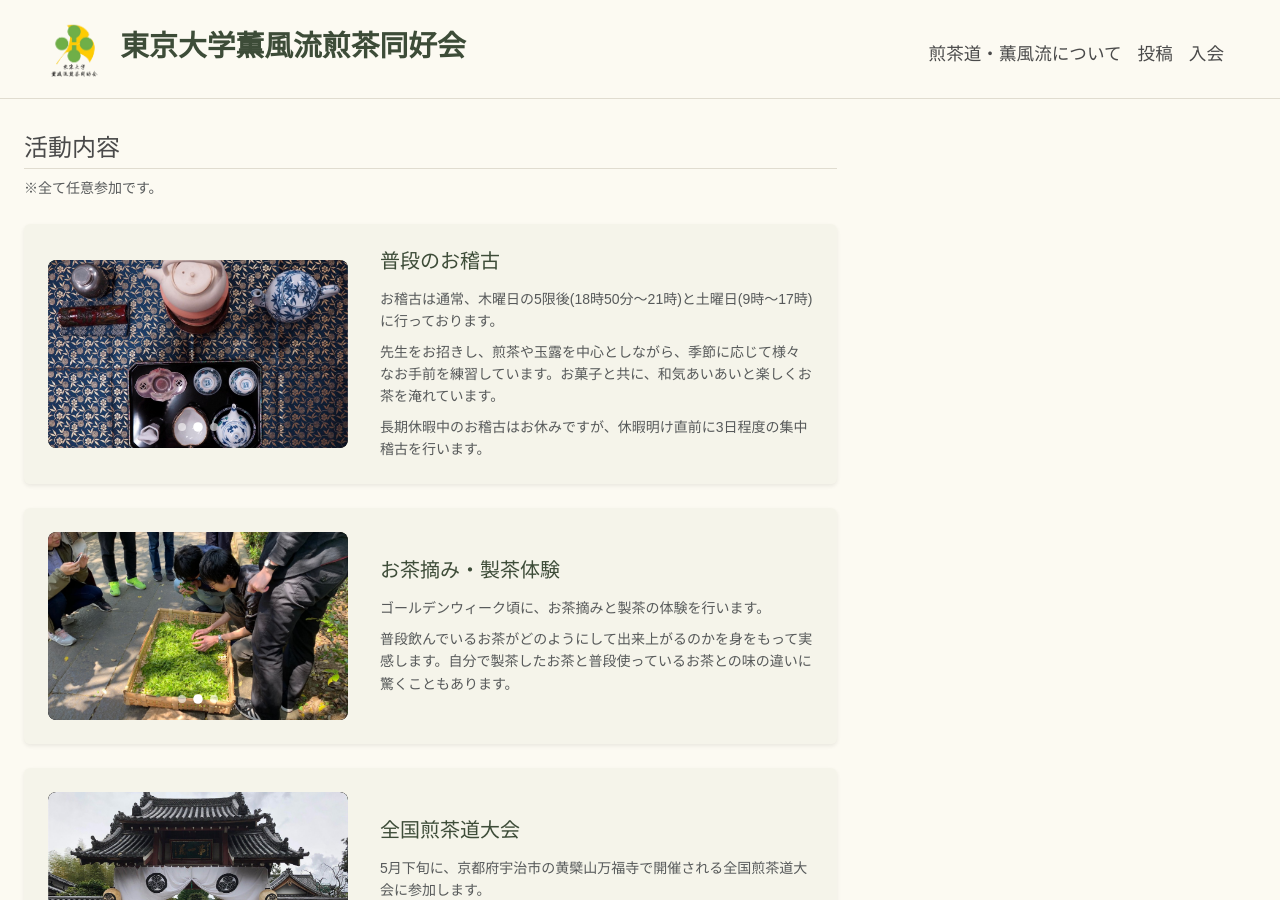
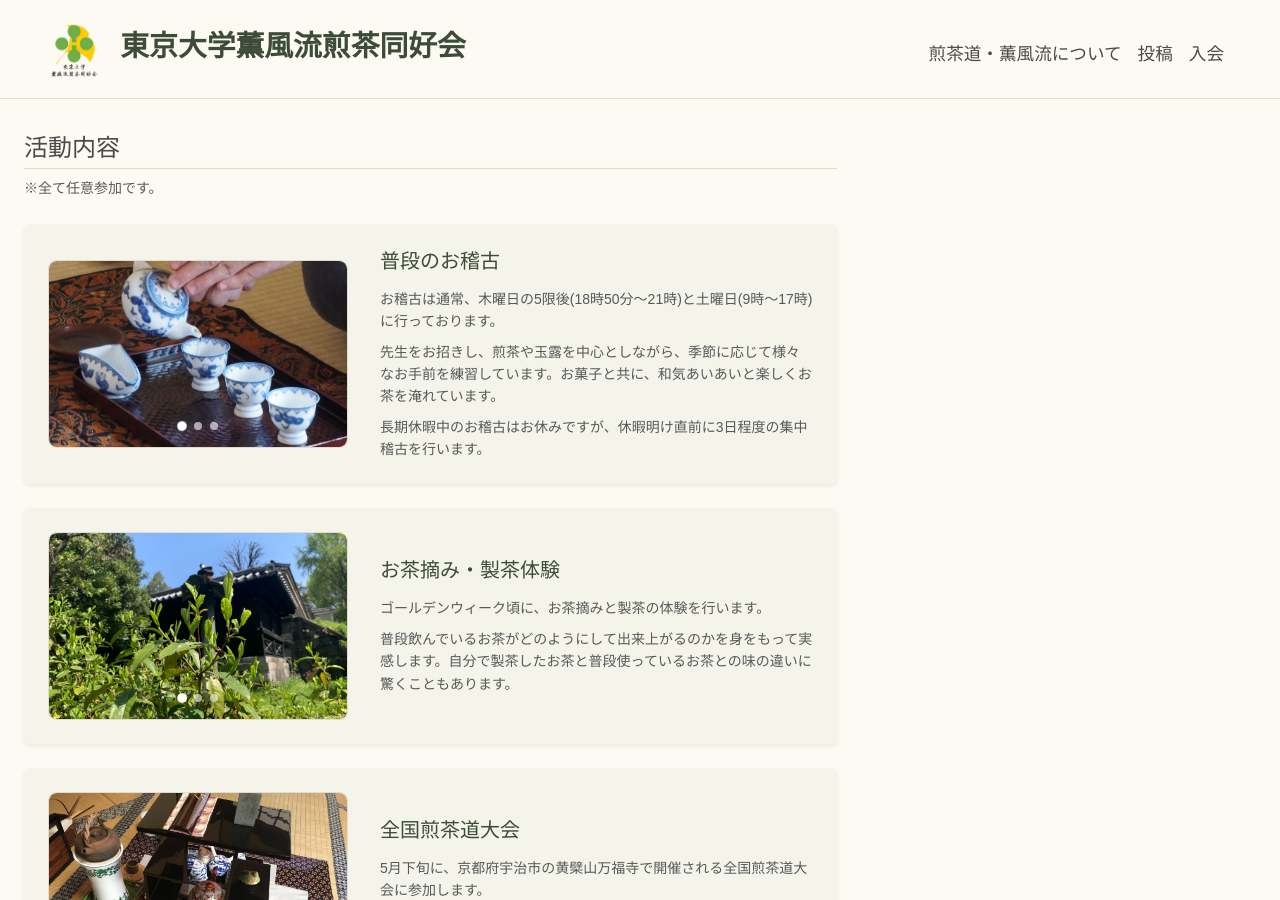
Before and after one commit to citrusml/sencha_ut, a Jekyll site: the page built from index.html, in a window 1280 px wide and 900 px high, scrolled down 1851 px. Built offline with Jekyll 4.4.1, drawn with Linux system fonts in a browser that asks for light colours; some web fonts are replaced; comment, search, counter and statistics services are not loaded.

Commit message:
localslideshow調整

```diff
--- a/assets/css/style.css
+++ b/assets/css/style.css
@@ -666,6 +666,7 @@
     overflow: hidden;
     display: block;
     max-width: 500px;
+    border: 0.5px solid var(--color-border);
   }
 
   /* local slideshow: overlap slides and cross-fade (like top slideshow) */
@@ -679,7 +680,6 @@
     /* allow larger slides on desktop */
     aspect-ratio: 16/10;
     /* maintain consistent aspect ratio */
-    background-color: #000;
     border-radius: 8px;
   }
 
@@ -704,6 +704,7 @@
     height: 100%;
     object-fit: cover;
     object-position: center center;
+    border-color: var(--color-border);
   }
 
   .local-dots {
--- a/index.html
+++ b/index.html
@@ -79,7 +79,7 @@
         <div class="bg-accent-soft p-4 my-4 rounded shadow-sm">
           <div class="responsive-section align-items-center">
             <div class="responsive-image rounded overflow-hidden">
-              <div class="local-slideshow" data-interval="3000">
+              <div class="local-slideshow" data-interval="6000">
                 <div class="local-slide active"><img src="{{ "/assets/images/slide/お稽古の様子2.jpg" | relative_url }}" alt="普段のお稽古1" loading="lazy"></div>
                 <div class="local-slide"><img src="{{ "/assets/images/slide/お稽古の様子3.jpg" | relative_url }}" alt="普段のお稽古2" loading="lazy"></div>
                 <div class="local-slide"><img src="{{ "/assets/images/slide/お稽古の様子.png" | relative_url }}" alt="普段のお稽古3" loading="lazy"></div>
@@ -104,7 +104,7 @@
         <div class="bg-accent-soft p-4 my-4 rounded shadow-sm">
           <div class="responsive-section align-items-center">
             <div class="responsive-image rounded overflow-hidden">
-              <div class="local-slideshow" data-interval="3000">
+              <div class="local-slideshow" data-interval="6000">
                 <div class="local-slide active"><img src="{{ "/assets/images/slide/製茶体験3.jpg" | relative_url }}" alt="お茶摘み・製茶体験1" loading="lazy"></div>
                 <div class="local-slide"><img src="{{ "/assets/images/slide/製茶体験2.jpg" | relative_url }}" alt="お茶摘み・製茶体験2" loading="lazy"></div>
                 <div class="local-slide"><img src="{{ "/assets/images/slide/製茶体験.jpg" | relative_url }}" alt="お茶摘み・製茶体験3" loading="lazy"></div>
@@ -126,7 +126,7 @@
         <div class="bg-accent-soft p-4 my-4 rounded shadow-sm">
           <div class="responsive-section align-items-center">
             <div class="responsive-image rounded overflow-hidden">
-              <div class="local-slideshow" data-interval="3000">
+              <div class="local-slideshow" data-interval="6000">
                 <div class="local-slide active"><img src="{{ "/assets/images/slide/黄檗4.jpg" | relative_url }}" alt="全国煎茶道大会1" loading="lazy"></div>
                 <div class="local-slide"><img src="{{ "/assets/images/slide/黄檗3.jpg" | relative_url }}" alt="全国煎茶道大会2" loading="lazy"></div>
                 <div class="local-slide"><img src="{{ "/assets/images/slide/黄檗2.jpg" | relative_url }}" alt="全国煎茶道大会3" loading="lazy"></div>
@@ -148,7 +148,10 @@
         <div class="bg-accent-soft p-4 my-4 rounded shadow-sm">
           <div class="responsive-section align-items-center">
             <div class="responsive-image rounded overflow-hidden">
-              <img src="{{ "/assets/images/slide/駒場祭茶会.png" | relative_url}}" alt="駒場祭茶会">
+              <div class="local-slideshow" data-interval="6000">
+                <div class="local-slide active"><img src="{{ "/assets/images/slide/駒場祭茶会.png" | relative_url}}" alt="駒場祭茶会" loading="lazy"></div>
+                <div class="local-dots"></div>
+              </div>
             </div>
             <div class="responsive-text">
               <h3 class="h5 font-shippori color-accent-dark mb-3">駒場祭茶会</h3>
@@ -165,7 +168,7 @@
         <div class="bg-accent-soft p-4 my-4 rounded shadow-sm">
           <div class="responsive-section align-items-center">
             <div class="responsive-image rounded overflow-hidden">
-              <div class="local-slideshow" data-interval="3000">
+              <div class="local-slideshow" data-interval="6000">
                 <div class="local-slide active"><img src="{{ "/assets/images/slide/大煎茶4.jpg" | relative_url }}" alt="東京大煎茶会1" loading="lazy"></div>
                 <div class="local-slide"><img src="{{ "/assets/images/slide/大煎茶3.jpg" | relative_url }}" alt="東京大煎茶会2" loading="lazy"></div>
                 <div class="local-slide"><img src="{{ "/assets/images/slide/大煎茶1.jpg" | relative_url }}" alt="東京大煎茶会3" loading="lazy"></div>
```
